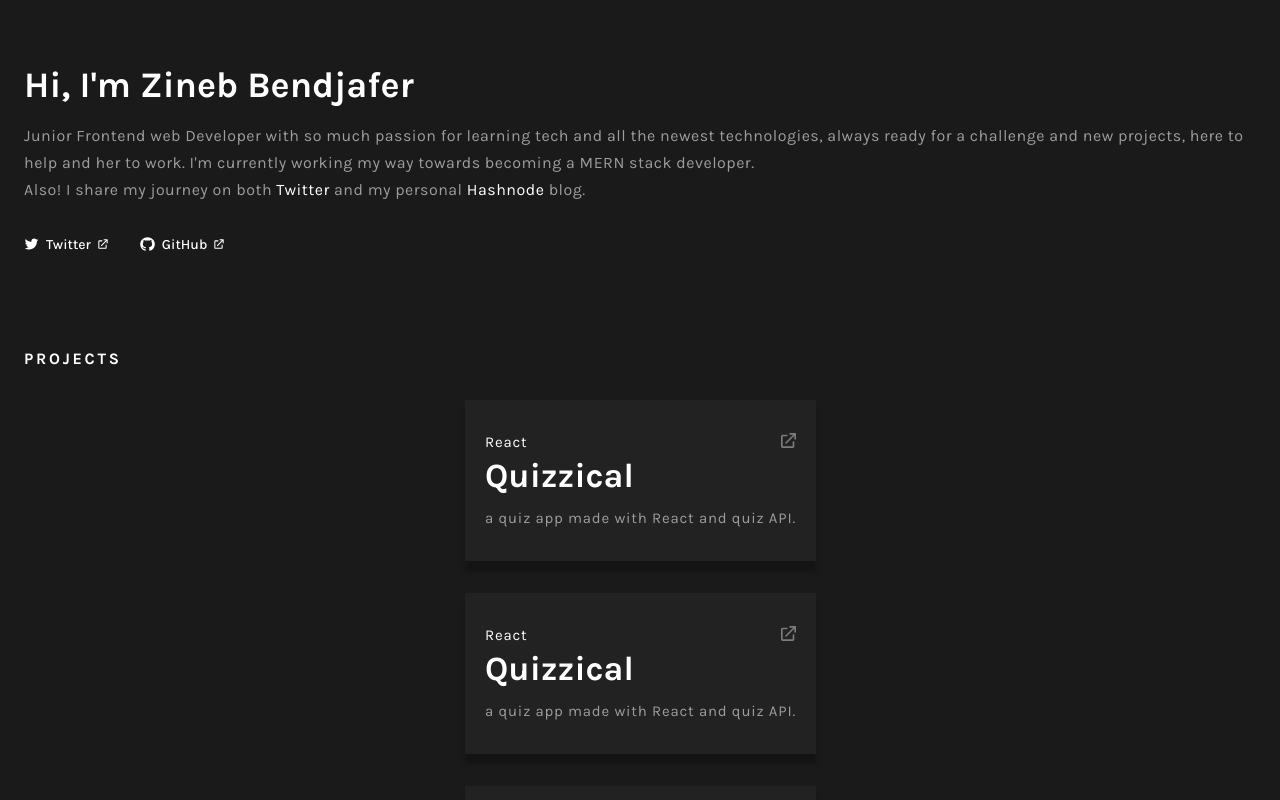
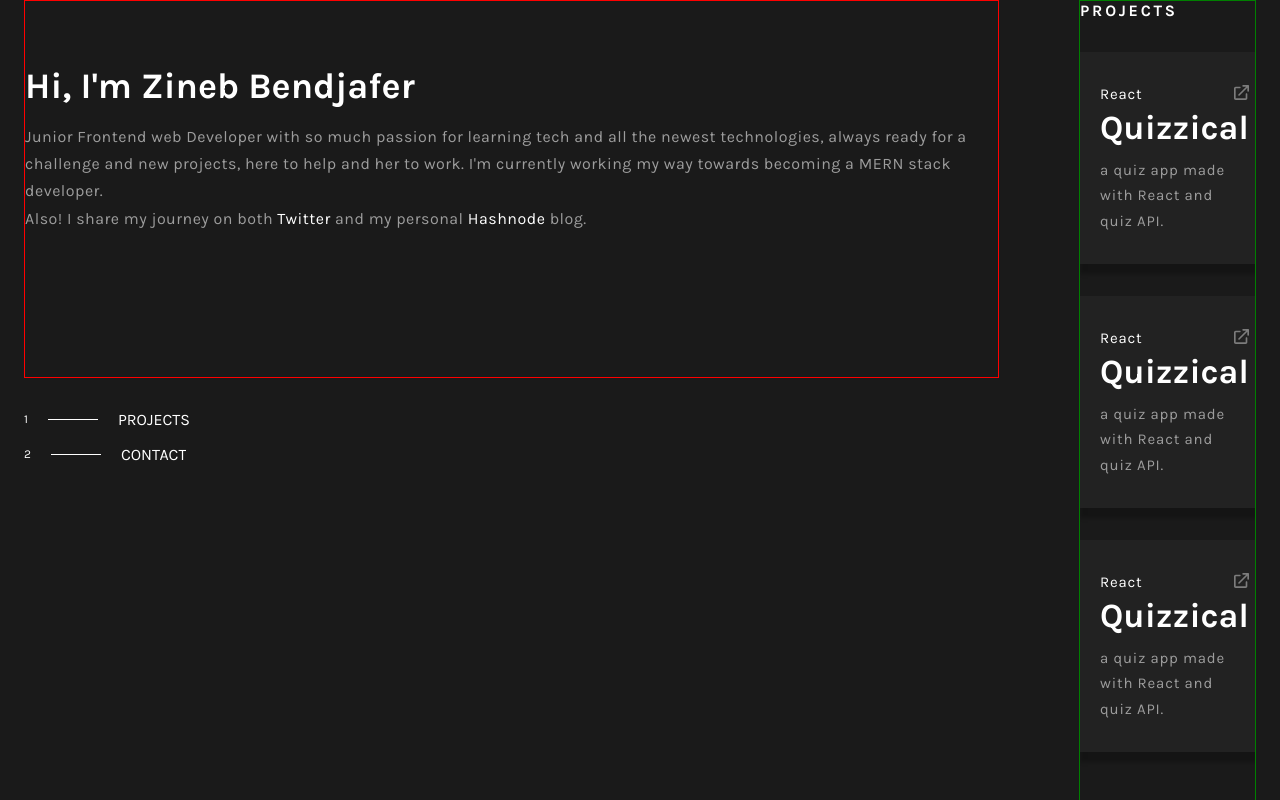
Before and after one commit to wx-it/new-portfolio, a React (Create React App) app: page / in a window 1280 px wide. Shown: the top 800 px of the page. Built offline with nearby package versions, Linux system fonts and the light colour scheme.

Commit message:
styling desktop nav

```diff
--- a/src/App.js
+++ b/src/App.js
@@ -2,6 +2,7 @@
 import Projects from "./components/Projects";
 import Contact from "./components/Contact";
 import Loader from "./components/Loader";
+import DesktopNav from "./components/DesktopNav";
 import { useState, useEffect } from "react";
 
 function App() {
@@ -20,10 +21,15 @@
       loading ? (
         <Loader/>
       ) : (
-        <div>
+        <div className="container">
+          <div className="left">
           <Header />
+          <DesktopNav />
+          </div>
+          <div className="tabs">
           <Projects />
           <Contact />
+          </div>
         </div>
       )
      }
--- /dev/null
+++ b/src/components/DesktopNav.jsx
@@ -0,0 +1,21 @@
+import React from 'react'
+
+const DesktopNav = () => {
+  return (
+    <nav>
+        <div className='tab'>
+            <span>1</span>
+            <span className='line'></span>
+            <a href="">PROJECTS</a>
+        </div>
+
+        <div className='tab'>
+            <span>2</span>
+            <span className='line'></span>
+            <a href="">CONTACT</a>
+        </div>
+    </nav>
+  )
+}
+
+export default DesktopNav
--- /dev/null
+++ b/src/scss/desktop/_container.scss
@@ -0,0 +1,15 @@
+@use "../utils/" as u;
+
+.container{
+    @include u.breakpoints(desktop){
+        display: flex;
+        justify-content: space-between;
+        gap: 5rem;
+    }
+
+    .tabs{
+        @include u.breakpoints(desktop){
+            border: 1px green solid;
+        }
+    }
+}
--- /dev/null
+++ b/src/scss/desktop/_header.scss
@@ -0,0 +1,7 @@
+@use "../utils/" as u;
+
+.links{
+    @include u.breakpoints(desktop){
+        visibility: hidden;
+    }
+}
--- /dev/null
+++ b/src/scss/desktop/_nav.scss
@@ -0,0 +1,30 @@
+@use "../utils/" as u;
+
+nav{
+    visibility: hidden;
+
+    @include u.breakpoints(desktop){
+        visibility: visible;
+        display: flex;
+        flex-direction: column;
+        justify-content: space-between;
+        gap: 1rem;
+        margin-top: 2rem;
+
+        .tab{
+            display: flex;
+            align-items: center;
+            gap: 20px;
+
+            span{
+                color: white;
+                font-size: 12px;
+            }
+
+            .line{
+                border-top: 1px white solid;
+                width: 50px;
+            }
+        }
+    }
+}
--- /dev/null
+++ b/src/scss/desktop/index.scss
@@ -0,0 +1,3 @@
+@forward "container";
+@forward "header";
+@forward "nav";
--- a/src/scss/mobile/_header.scss
+++ b/src/scss/mobile/_header.scss
@@ -2,6 +2,7 @@
 
 .header{
     padding: 4rem 0;
+    border: 1px red solid;
 
     h1{
         font-size: 36px;
--- a/src/scss/style.scss
+++ b/src/scss/style.scss
@@ -1,3 +1,4 @@
 @forward "utils";
 @forward "global";
 @forward "mobile";
+@forward "desktop";
```
